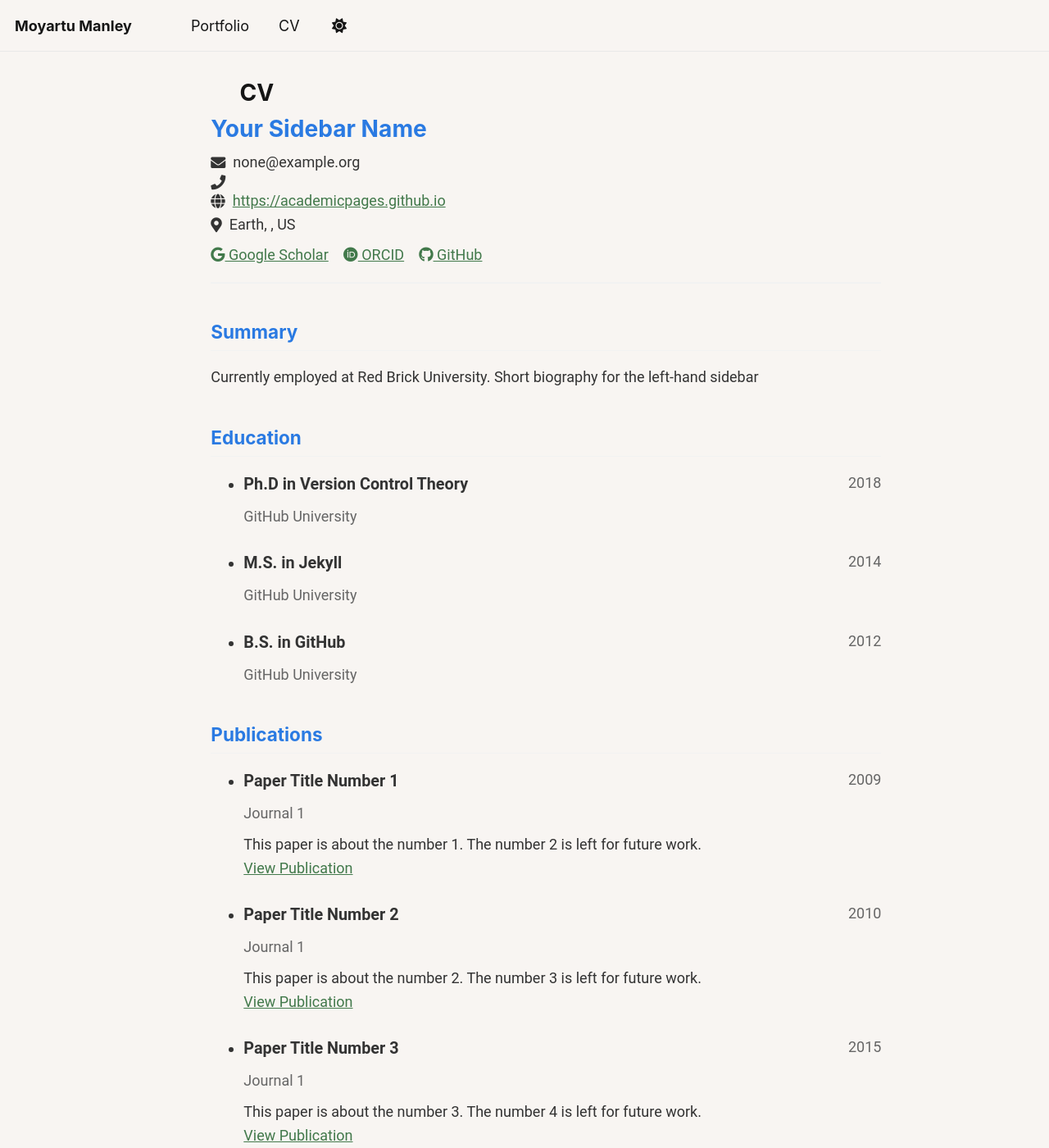
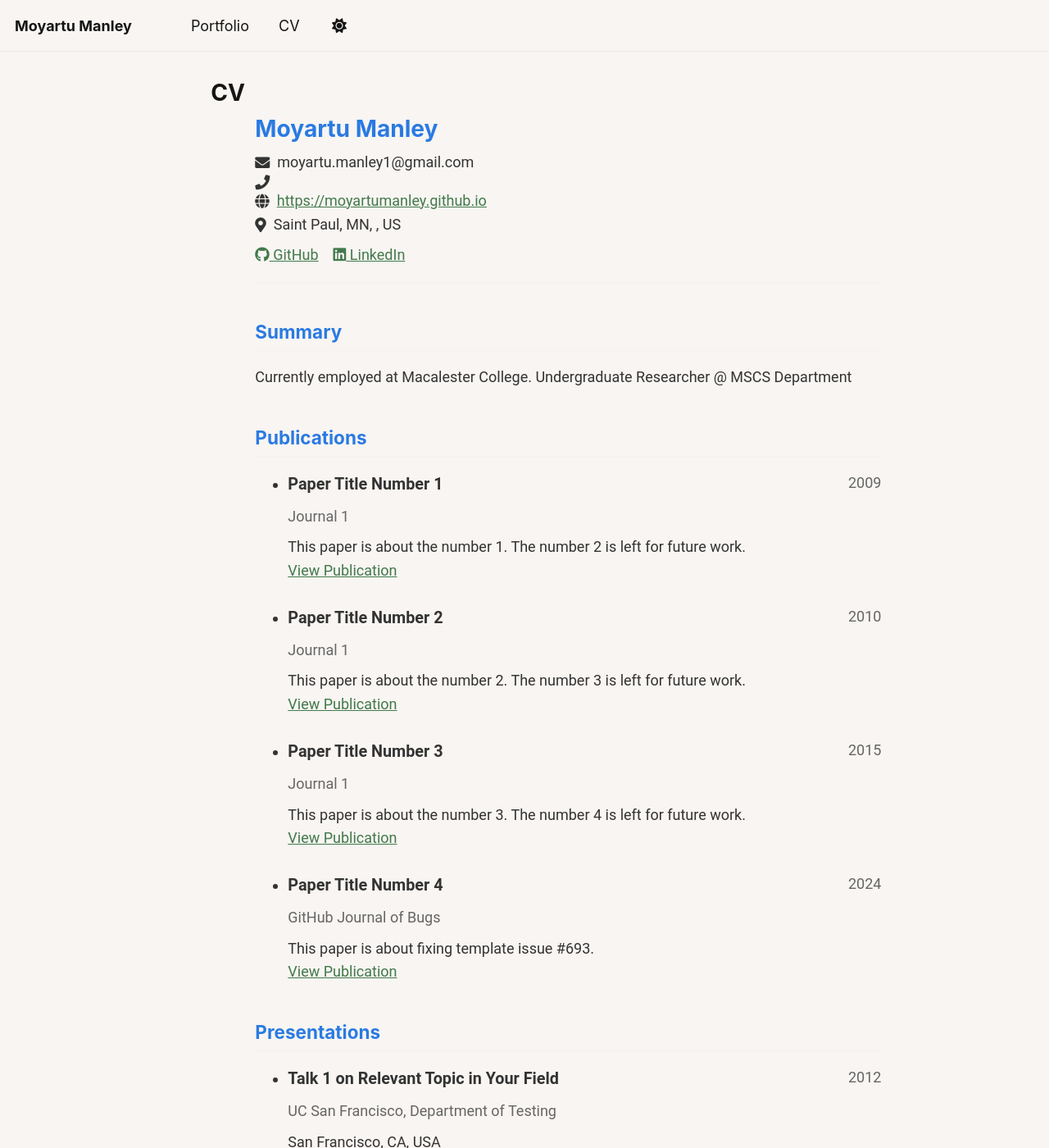
Before and after one commit to moyartumanley/mmanley.github.io, a Jekyll site: the page built from _pages/cv-json.md, in a window 1280 px wide and 1400 px high. Shown: the whole window at 82% size. Built offline with Jekyll 4.4.1, drawn with Linux system fonts in a browser that asks for light colours.

Commit message:
Changed spacing on homepage

```diff
--- a/_data/cv.json
+++ b/_data/cv.json
@@ -1,65 +1,32 @@
 {
   "basics": {
-    "name": "Your Sidebar Name",
-    "email": "none@example.org",
+    "name": "Moyartu Manley",
+    "email": "moyartu.manley1@gmail.com",
     "phone": "",
-    "website": "https://academicpages.github.io",
-    "summary": "Currently employed at Red Brick University. Short biography for the left-hand sidebar",
+    "website": "https://moyartumanley.github.io",
+    "summary": "Currently employed at Macalester College. Undergraduate Researcher @ MSCS Department",
     "location": {
       "address": "",
       "postalCode": "",
-      "city": "Earth",
+      "city": "Saint Paul, MN",
       "countryCode": "US",
       "region": ""
     },
     "profiles": [
       {
-        "network": "Google Scholar",
-        "username": "",
-        "url": "https://scholar.google.com/citations?user=PS_CX0AAAAAJ"
+        "network": "GitHub",
+        "username": "moyartumanley",
+        "url": "https://github.com/moyartumanley"
       },
       {
-        "network": "ORCID",
-        "username": "",
-        "url": "http://orcid.org/yourorcidurl"
-      },
-      {
-        "network": "GitHub",
-        "username": "academicpages",
-        "url": "https://github.com/academicpages"
+        "network": "LinkedIn",
+        "username": "moyartu-manley",
+        "url": "https://www.linkedin.com/in/moyartu-manley"
       }
     ]
   },
   "work": [],
-  "education": [
-    {
-      "institution": "GitHub University",
-      "area": "Ph.D in Version Control Theory",
-      "studyType": "",
-      "startDate": "",
-      "endDate": "2018",
-      "gpa": null,
-      "courses": []
-    },
-    {
-      "institution": "GitHub University",
-      "area": "M.S. in Jekyll",
-      "studyType": "",
-      "startDate": "",
-      "endDate": "2014",
-      "gpa": null,
-      "courses": []
-    },
-    {
-      "institution": "GitHub University",
-      "area": "B.S. in GitHub",
-      "studyType": "",
-      "startDate": "",
-      "endDate": "2012",
-      "gpa": null,
-      "courses": []
-    }
-  ],
+  "education": [],
   "skills": [],
   "languages": [],
   "interests": [],
--- a/_pages/cv-json.md
+++ b/_pages/cv-json.md
@@ -31,5 +31,5 @@ redirect_from:
 
 <div class="cv-download-links">
   <a href="{{ base_path }}/files/cv.pdf" class="btn btn--primary">Download CV as PDF</a>
-  <a href="{{ base_path }}" class="btn btn--inverse">View Markdown CV</a>
+  <!-- <a href="{{ base_path }}" class="btn btn--inverse">View Markdown CV</a> -->
 </div>
--- a/_sass/layout/_page.scss
+++ b/_sass/layout/_page.scss
@@ -18,9 +18,9 @@
 
 .page {
   @include breakpoint($large) {
-    @include span(10 of 12 last);
-    @include prefix(0.5 of 12);
-    @include suffix(2 of 12);
+    @include span(11 of 12 last);
+    @include prefix(2 of 12);
+    @include suffix(0 of 12);
   }
 
   .page__inner-wrap {
@@ -35,7 +35,6 @@
 }
 
 .page__title {
-  padding-left: 1.25em;
   margin-top: 0;
   line-height: 1;
 
@@ -50,7 +49,6 @@
 }
 
 .page__content {
-  padding-left: 2em;
   h2 {
     padding-bottom: 0.5em;
     border-bottom: 1px solid var(--global-border-color);
--- a/_sass/layout/_sidebar.scss
+++ b/_sass/layout/_sidebar.scss
@@ -67,7 +67,7 @@
     position: relative;
     float: right;
     width: $right-sidebar-width-narrow;
-    margin-left: span(0.5 of 12);
+    margin-left: span(0 of 12);
     z-index: 10;
   }
 
--- a/assets/css/cv-style.css
+++ b/assets/css/cv-style.css
@@ -2,6 +2,7 @@
 .cv-container {
   max-width: 1000px;
   margin: 0 auto;
+  margin-left: 3em;
   font-family: 'Roboto', 'Helvetica Neue', Helvetica, Arial, sans-serif;
   color: #333;
   line-height: 1.6;
```
Also changed, not shown: _pages/about.md (+1 -1 lines), 1 other file.
